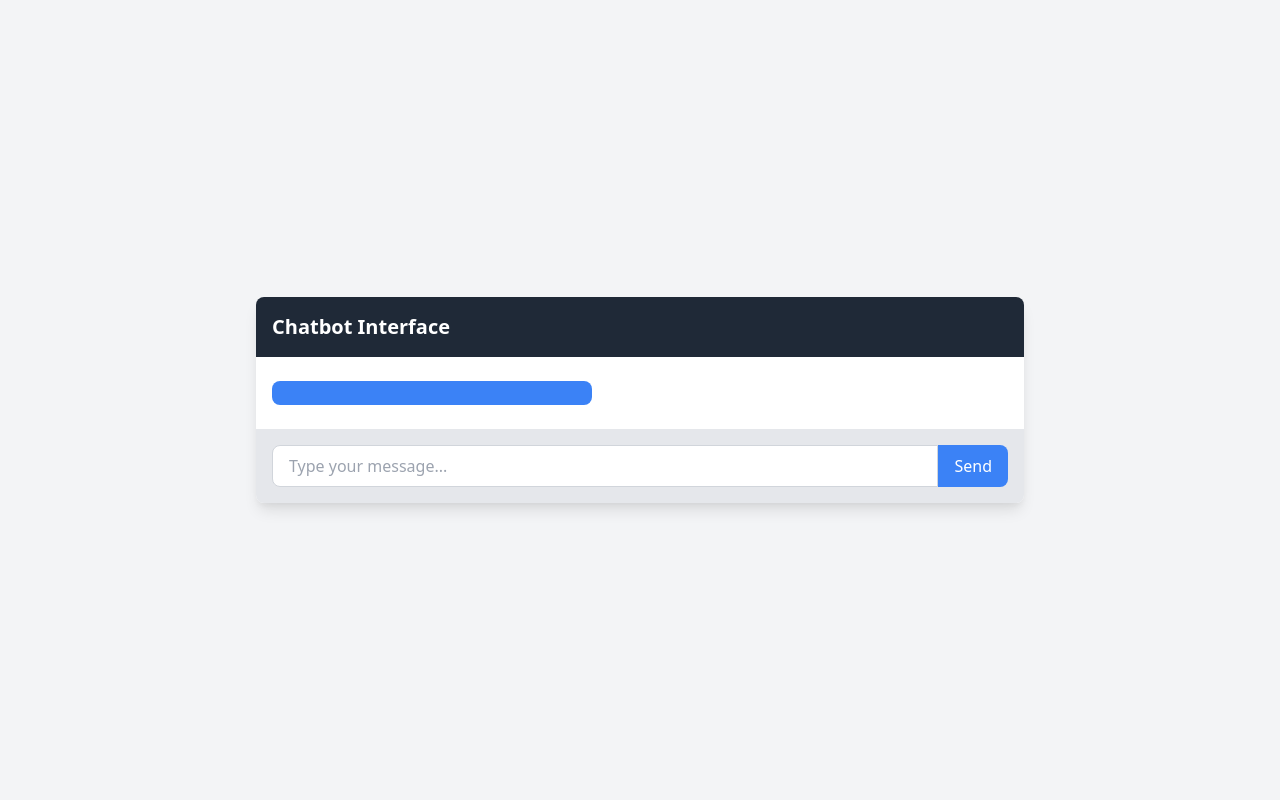
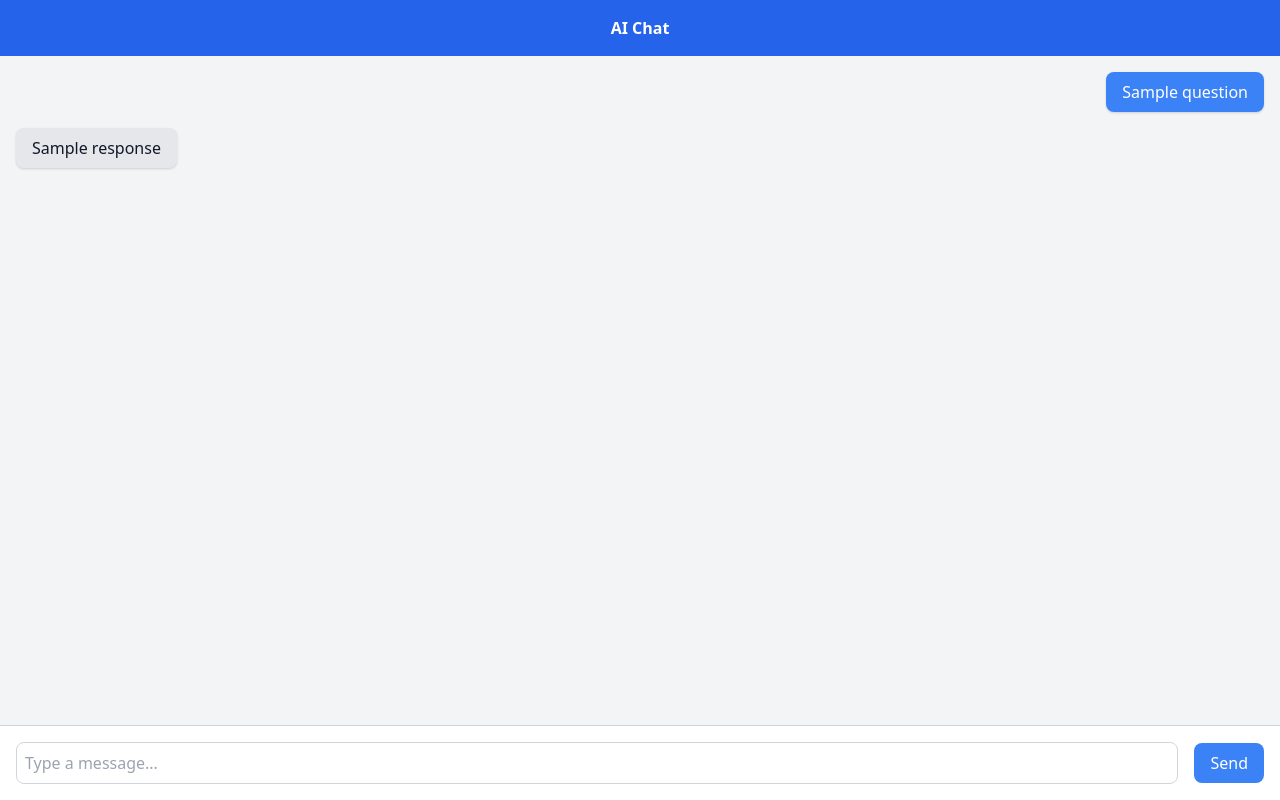
Before and after one commit to arpowe11/site-sense-ai, a Django app: template SiteSenseAI/templates/SiteSenseAI/implement.html in a window 1280 px wide. Run offline with Django 5.2, Linux system fonts and the light colour scheme; the template is opened without the code that fills it: most values are stand-ins (such as "Sample title", 1, 10 or a date in 2020); one stand-in notice (Sample message) is shown.

Commit message:
Updated the template and styling

```diff
--- a/SiteSenseAI/templates/SiteSenseAI/implement.html
+++ b/SiteSenseAI/templates/SiteSenseAI/implement.html
@@ -1,60 +1,44 @@
-<!--
-Implement this template for v1.2 of SiteSense AI
-
-This template will be used to update the UI of the AI
-to make it more visualy appealing to the user
--->
-
 <!DOCTYPE html>
 <html lang="en">
 <head>
     <meta charset="UTF-8">
     <meta name="viewport" content="width=device-width, initial-scale=1.0">
-    <title>Chatbot Interface</title>
-    <!-- Tailwind CSS CDN -->
+    <title>AI Chat</title>
     <link href="https://cdn.jsdelivr.net/npm/tailwindcss@2.2.19/dist/tailwind.min.css" rel="stylesheet">
-    <style>
-        /* Custom scrollbar styling */
-        .custom-scrollbar::-webkit-scrollbar {
-            width: 8px;
-        }
-        .custom-scrollbar::-webkit-scrollbar-thumb {
-            background-color: #a0aec0;
-            border-radius: 4px;
-        }
-    </style>
 </head>
-<body class="bg-gray-100 flex justify-center items-center min-h-screen">
-    <div class="bg-white w-full max-w-3xl rounded-lg shadow-lg flex flex-col h-[80vh]">
-        <!-- Chat Header -->
-        <div class="bg-gray-800 text-white p-4 rounded-t-lg">
-            <h1 class="text-xl font-bold">Chatbot Interface</h1>
+<body class="bg-gray-100 h-screen flex flex-col justify-between">
+
+    <!-- Chat Header -->
+    <header class="bg-blue-600 text-white p-4 text-center font-bold">
+        AI Chat
+    </header>
+
+    <!-- Chat Window -->
+    <div class="flex-1 overflow-y-auto p-4 space-y-4">
+        <!-- Displaying User Message -->
+        <div class="flex justify-end">
+            <div class="bg-blue-500 text-white rounded-lg px-4 py-2 max-w-xs w-auto shadow">
+               {{ question }}
+            </div>
         </div>
 
-        <!-- Chat Area -->
-        <div id="chatArea" class="flex-1 p-4 overflow-y-auto custom-scrollbar">
-            <!-- Chat messages will go here -->
-            {% for message in messages %}
-                <div class="{% if message.user == 'bot' %}bg-gray-300{% else %}bg-blue-500 text-white{% endif %} rounded-lg p-3 my-2 w-fit max-w-xs {% if message.user == 'user' %}ml-auto{% endif %}">
-                    {{ message.text }}
-                </div>
-            {% endfor %}
-        </div>
-
-        <!-- Message Input -->
-        <div class="p-4 bg-gray-200 rounded-b-lg">
-            <form method="POST" action="{% url 'chat' %}" class="flex">
-                {% csrf_token %}
-                <input type="text" name="message" placeholder="Type your message..." class="flex-1 px-4 py-2 border border-gray-300 rounded-l-lg focus:outline-none focus:ring-2 focus:ring-blue-500">
-                <button type="submit" class="bg-blue-500 text-white px-4 py-2 rounded-r-lg hover:bg-blue-600 focus:outline-none">Send</button>
-            </form>
+        <!-- Displaying AI Response -->
+        <div class="flex justify-start">
+            <div class="bg-gray-200 text-gray-900 rounded-lg px-4 py-2 max-w-xs w-auto shadow">
+                {{ response }}
+            </div>
         </div>
     </div>
 
-    <!-- Optional: JavaScript for auto-scrolling -->
-    <script>
-        const chatArea = document.getElementById('chatArea');
-        chatArea.scrollTop = chatArea.scrollHeight;
-    </script>
+    <!-- Message Input Area -->
+    <form method="POST" class="flex items-center bg-white border-t border-gray-300 p-4">
+        {% csrf_token %}
+        <input type="text" id="question" name="question" placeholder="Type a message..."
+               class="flex-1 border border-gray-300 rounded-lg p-2 focus:outline-none focus:border-blue-500" required>
+        <button type="submit" class="ml-4 bg-blue-500 text-white px-4 py-2 rounded-lg hover:bg-blue-600">
+            Send
+        </button>
+    </form>
+
 </body>
 </html>
--- a/SiteSenseAI/views.py
+++ b/SiteSenseAI/views.py
@@ -22,6 +22,10 @@
         result = response
         request.session['conversation_memory'] = site_sense.get_memory_data()
 
+        context: dict = {
+            'response': result,
+            'question': question
+        }
 
-        return render(request, 'SiteSenseAI/chatbot.html', {'response': result})
+        return render(request, 'SiteSenseAI/chatbot.html', context)
     return render(request, 'SiteSenseAI/chatbot.html', {})
```
Also changed, not shown: SiteSenseAI/templates/SiteSenseAI/chatbot.html (+36 -16 lines).
